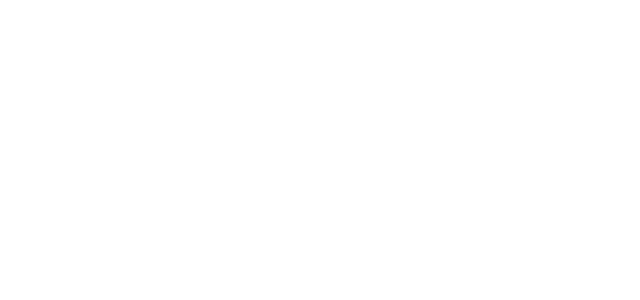
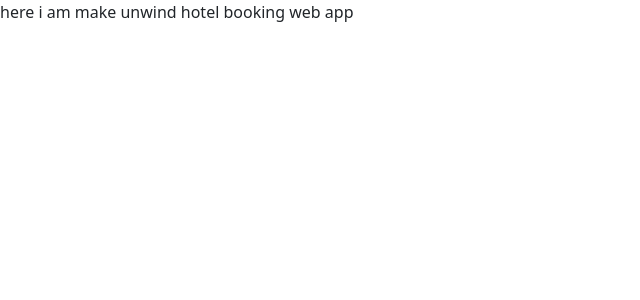
Before and after one commit to mz-devtech/unwind-hotel-booking, a Next.js app: page / in a window 1280 px wide. Shown: the top 300 px of the page, without its empty margins (0-640 px from the left). Built offline with nearby package versions, Linux system fonts and the light colour scheme.

Commit message:
initial project setup

```diff
--- a/src/app/page.js
+++ b/src/app/page.js
@@ -3,7 +3,8 @@
 export default function Home() {
   return (
    <>
-
+   here i am make unwind hotel booking web app
+   <p></p>
    </>
   );
 }
```
